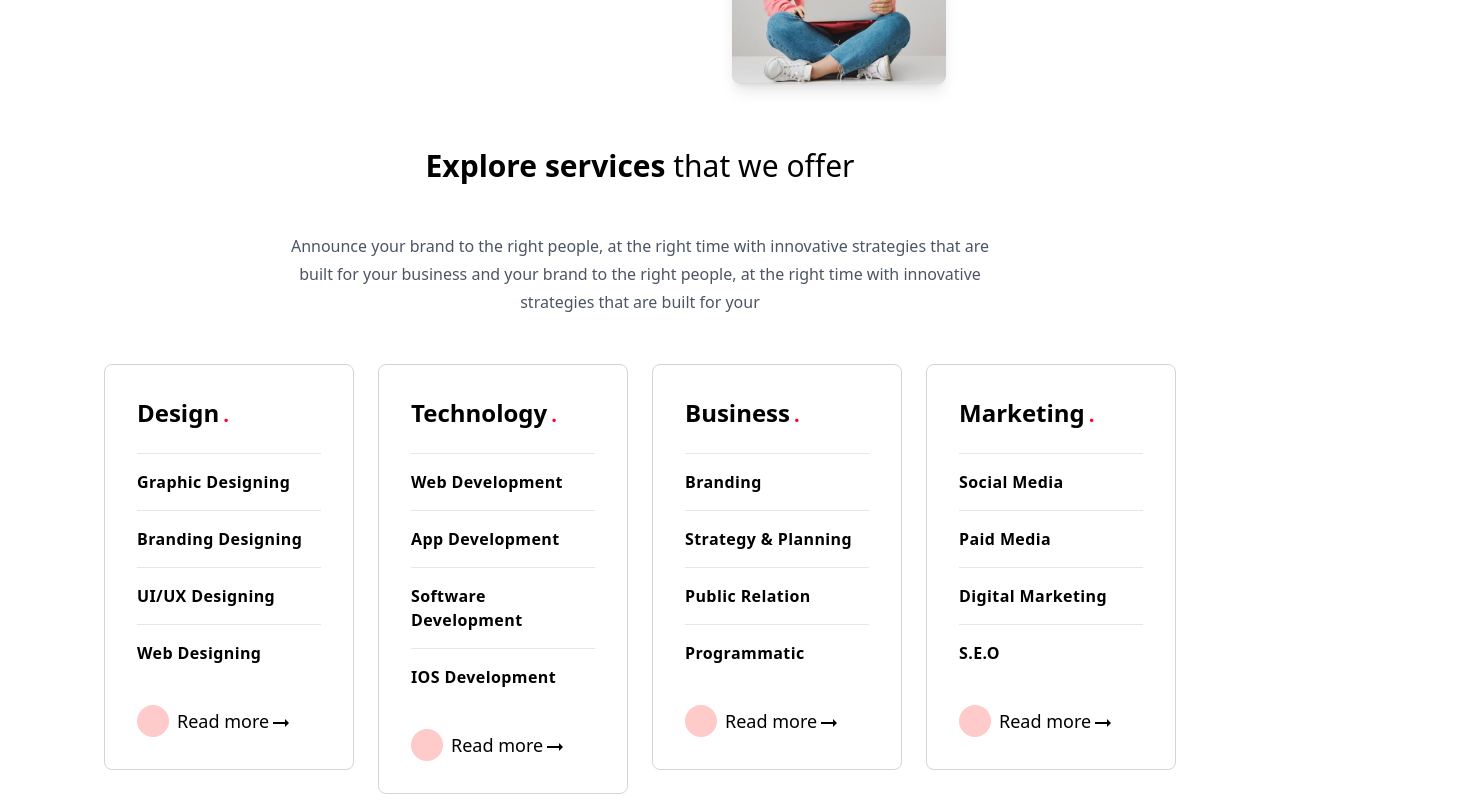
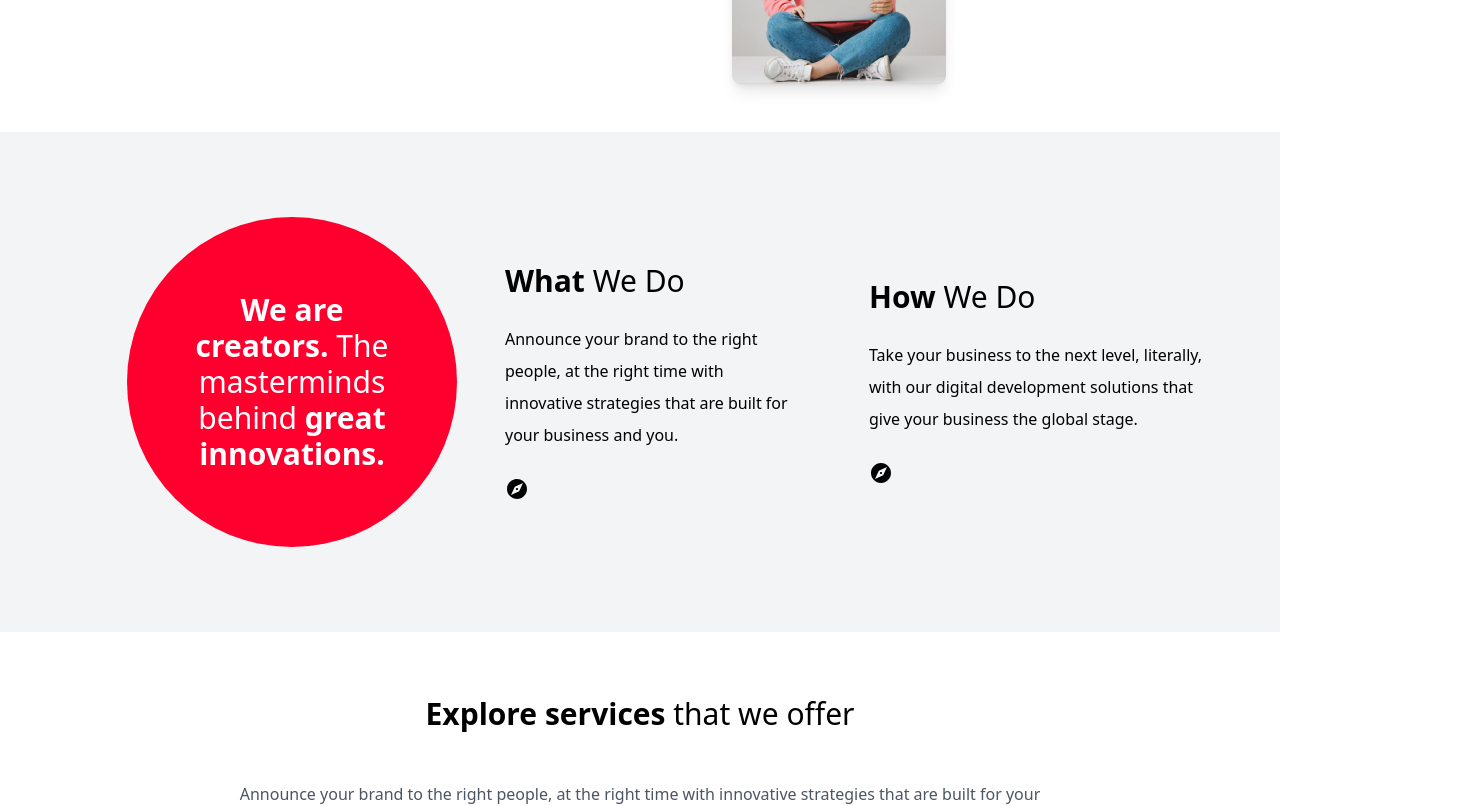
Before and after one commit to rkcoola792/media-dynox-revamped, a React (Vite) app: page / in a window 1280 px wide. Shown: the part 480-1286 px from the top of the page, 1472 px wide, since content can reach past the window. Built offline with nearby package versions, Linux system fonts and the light colour scheme.

Commit message:
sections added

```diff
--- a/src/App.jsx
+++ b/src/App.jsx
@@ -11,7 +11,7 @@ function App() {
     return (
       <>
           <Header></Header>
-        <div className="body-outlet px-24">
+        <div className="body-outlet ">
           <Outlet></Outlet>
         </div>
         <Footer></Footer>
--- a/src/components/Blogs/Blogs.jsx
+++ b/src/components/Blogs/Blogs.jsx
@@ -18,7 +18,6 @@ const Blogs = () => {
           <div className="z-10 sticky top-48 bg-white">
             <Blog></Blog>
           </div>
-
           <div className="z-20 bg-white sticky top-48">
             <Blog></Blog>
           </div>
--- a/src/components/Homepage/Homepage.jsx
+++ b/src/components/Homepage/Homepage.jsx
@@ -3,21 +3,19 @@ import Section1 from './Section1'
 import Section9 from './Section9'
 import Section8 from './Section8'
 import Section3 from './Section3'
-// import Test from '../Test/Test'
-import CircleAnimation from '../circleAnimation/CircleAnimation'
-import ScrollProgress from '../ScrollProgress/ScrollProgress'
+
 import Blogs from '../Blogs/Blogs'
-
+import Section2 from './Section2'
 const Homepage = () => {
   return (
     <div className='homepage'>
       <Section1></Section1>
+      <Section2></Section2>
       <Section3></Section3>
       <Section8></Section8>
       <Section9></Section9>
 
-      {/* <Test></Test> */}
-      {/* <ScrollProgress></ScrollProgress> */}
+
 
 
     </div>
--- a/src/components/Homepage/Section1.jsx
+++ b/src/components/Homepage/Section1.jsx
@@ -7,8 +7,8 @@ import "./Section1.scss"
 
 const Section1 = () => {
   return (
-    <div className="hero-banner flex  items-center ">
-      <div className="left-details sm:w-[60%] flex flex-col text-3xl ">
+    <div className="hero-banner flex  items-center px-24">
+      <div className="left-details sm:w-[60%] flex flex-col text-3xl  ">
         {/* <div className="hero-heading">
         Marketing
       </div>heading */}
--- /dev/null
+++ b/src/components/Homepage/Section2.jsx
@@ -0,0 +1,69 @@
+import React from "react";
+import ArrowRightAltIcon from "@mui/icons-material/ArrowRightAlt";
+
+import { motion } from "framer-motion";
+import { Explore } from "@mui/icons-material";
+
+const Section2 = () => {
+  return (
+    <div className="bg-gray-100 sm:h-[500px] px-8  w-screen sm:flex sm:flex-row  lg:gap-12 sm:gap-6  md:gap-8 lg:px-24 sm:px-12  py-24 sm:py-0 flex flex-col items-center justify-center gap-8 mt-12 ">
+      <motion.div
+        className=" py-4 px-2 circle bg-mainred lg:h-[330px] lg:w-[330px] sm:h-[230px] sm:w-[230px] rounded-[50%] text-white flex justify-center items-center text-center hover:bg-[#222] h-[300px] w-[300px] transition duration-450 ease-out hover:ease-in cursor-pointer"
+        initial={{ opacity: 0, y: 75 }}
+        whileInView={{ opacity: 1, y: 0 }}
+        transition={{ duration: 0.5, delay: 0.1 }}
+      >
+        <motion.div
+          className="sm:p-2 "
+          initial={{ opacity: 0, y: 75 }}
+          whileInView={{ opacity: 1, y: 0 }}
+          transition={{ duration: 0.5, delay: 0.1 }}
+        >
+          <h1 className="lg:text-2xl xl:text-3xl sm:text-lg  p-6 px-8 text-2xl leading-9 ">
+            <span className="font-bold">We are creators.</span> The masterminds
+            behind <span className="font-bold">great innovations.</span>
+          </h1>
+        </motion.div>
+      </motion.div>
+
+      <motion.div
+        className="mid-details flex items-start flex-col lg:gap-6 sm:gap-3  w-[300px] gap-4"
+        initial={{ opacity: 0, y: 75 }}
+        whileInView={{ opacity: 1, y: 0 }}
+        transition={{ duration: 0.5, delay: 0.1 }}
+      >
+        <h1 className="lg:text-3xl sm:text-2xl text-2xl">
+          <span className="font-bold ">What</span> We Do
+        </h1>
+        <p className="lg:text-md lg:leading-8 sm:leading-7 leading-7">
+          Announce your brand to the right people, at the right time with
+          innovative strategies that are built for your business and you.
+        </p>
+        <div className="scale-110  sm:scale-100 sm:px-0">
+          <Explore text="Explore"></Explore>
+        </div>
+      </motion.div>
+
+      <motion.div
+        className="right-details flex flex-col items-start lg:gap-6 sm:gap-3 sm:w-[300px] pl-4 gap-4
+       "
+        initial={{ opacity: 0, y: 75 }}
+        whileInView={{ opacity: 1, y: 0 }}
+        transition={{ duration: 0.5, delay: 0.1 }}
+      >
+        <h1 className="lg:text-3xl sm:text-2xl text-2xl">
+          <span className="font-bold ">How</span> We Do
+        </h1>
+        <p className="lg:text-md  lg:leading-8 sm:leading-7 xl:w-[350px] leading-7">
+          Take your business to the next level, literally, with our digital
+          development solutions that give your business the global stage.
+        </p>
+        <div className="scale-110 px- sm:scale-100 sm:px-0">
+          <Explore text="Explore"></Explore>
+        </div>
+      </motion.div>
+    </div>
+  );
+};
+
+export default Section2;
--- /dev/null
+++ b/src/components/Homepage/Section5.jsx
@@ -0,0 +1,46 @@
+import React from "react";
+import { motion } from "framer-motion";
+import InfiniteScroll from "../InfiniteScroll/Infinitescroll";
+const Section5 = () => {
+  return (
+    <div className="bg-secondaryRed h-[500px] flex flex-col items-center py-12 text-center overflow-hidden gap-12 px-8 ">
+      <motion.div
+        className="top-heading text-white pt-8"
+        initial={{ opacity: 0, y: 75 }}
+        whileInView={{ opacity: 1, y: 0 }}
+        transition={{ duration: 0.5, delay: 0.1 }}
+      >
+        <h1 className="md:text-[40px] text-2xl font-semibold ">
+          Yes. We cover your tech stack.
+        </h1>
+        <p className="md:text-base text-xs mt-2">
+          Our 4,000+ team has expertise in almost everyprogramming language.
+        </p>
+      </motion.div>
+
+      <motion.div
+        className="scroll"
+        initial={{ opacity: 0, y: 75 }}
+        whileInView={{ opacity: 1, y: 0 }}
+        transition={{ duration: 0.5, delay: 0.1 }}
+      >
+        <InfiniteScroll></InfiniteScroll>
+      </motion.div>
+      <motion.div
+        initial={{ opacity: 0, y: 75 }}
+        whileInView={{ opacity: 1, y: 0 }}
+        transition={{ duration: 0.5, delay: 0.1 }}
+      >
+        <motion.div
+          initial={{ opacity: 0, y: 75 }}
+          whileInView={{ opacity: 1, y: 0 }}
+          transition={{ duration: 0.5, delay: 0.1 }}
+        >
+          <Explore text="Read More" color="white" hoverColor="white"></Explore>
+        </motion.div>
+      </motion.div>
+    </div>
+  );
+};
+
+export default Section5;
--- a/src/components/Homepage/Section8.jsx
+++ b/src/components/Homepage/Section8.jsx
@@ -3,7 +3,7 @@ import Blogs from '../Blogs/Blogs'
 
 const Section8 = () => {
   return (
-    <div className='blogs-section'>
+    <div className='blogs-section px-24'>
       <Blogs></Blogs>
     </div>
   )
```
